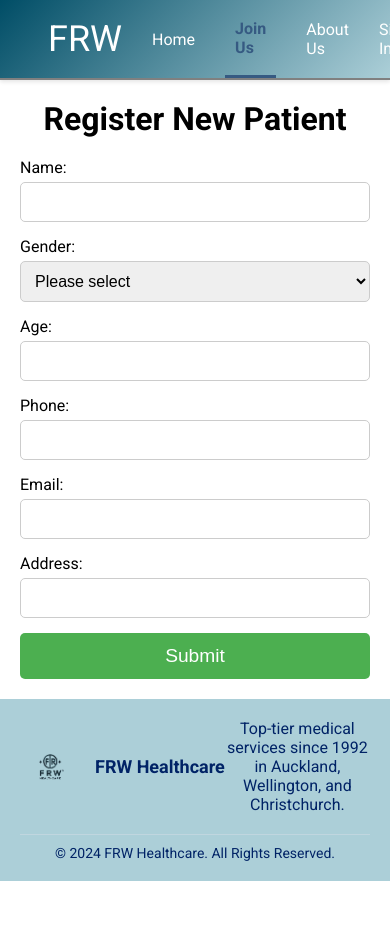
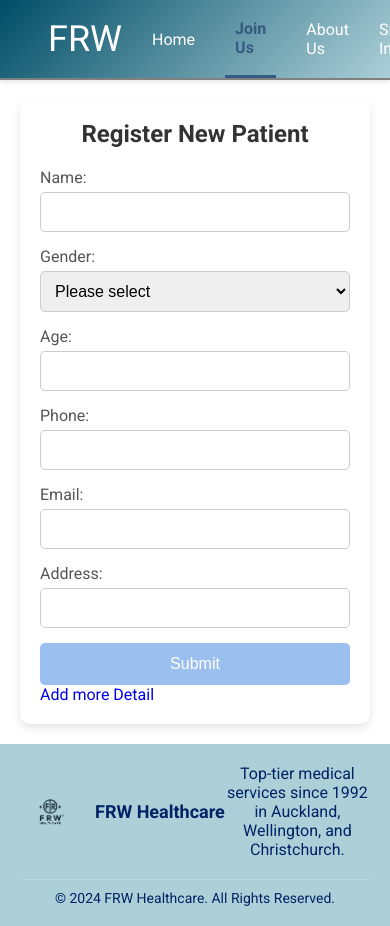
Before and after one commit to preyjk/Double-II, a Vue app in the folder frontend/: page /patient in a window 390 px wide. Shown: the top 926 px of the page. Before the commit the page ends 881 px from the top, so only its background shows below. Built offline with nearby package versions, Linux system fonts and the light colour scheme; what @fawmi/vue-google-maps would draw is missing.

Commit message:
Fixed : PatientPage

```diff
--- a/frontend/src/components/patients/InformationCollectingComponent.vue
+++ b/frontend/src/components/patients/InformationCollectingComponent.vue
@@ -1,4 +1,5 @@
 <template>
+  <div class="overlay"></div>
   <div class="enrollment-form">
     <h1>Enrol as our Patient</h1>
     <p>
@@ -244,6 +245,7 @@
       <button type="submit">Submit</button>
     </form>
   </div>
+
 </template>
 
 <script>
--- a/frontend/src/pages/patients/PatientRegisterPage.vue
+++ b/frontend/src/pages/patients/PatientRegisterPage.vue
@@ -2,7 +2,10 @@
     <div class="page-wrapper">
         <HeaderComponent class="container_header"></HeaderComponent>
         <div class="patient-form">
+            <div class="card">
                 <h1>Register New Patient</h1>
+                <transition name="fade">
+                    <div v-if="!showInfomationModal">
                         <form @submit.prevent="submitForm">
                             <div>
                                 <label for="name">Name:</label>
@@ -42,10 +45,24 @@
                             <button type="submit">Submit</button>
                         </form>
 
+                        <div>
+                            <!-- Add More Detail Link -->
+                            <a href="#" @click.prevent="switchToInformationCollectingComponent">Add more Detail</a>
+                        </div>
+
                         <div v-if="message" class="message">
                             <p>{{ message }}</p>
                         </div>
                     </div>
+                </transition>
+
+                <!-- Information Collecting Page -->
+            </div>
+
+        </div>
+        <transition name="fade">
+            <InformationCollectingComponent v-if="showInfomationModal" />
+        </transition>
         <FooterComponent class="container_footer"></FooterComponent>
     </div>
 </template>
@@ -53,15 +70,18 @@
 <script>
 import { addPatient_user } from "@/api/modules/patients.js";
 import HeaderComponent from "@/components/patients/HeaderComponent.vue";
-import FooterComponent from "@/components/patients/FooterComponent.vue"; // Replace this with the correct API import
+import FooterComponent from "@/components/patients/FooterComponent.vue";
+import InformationCollectingComponent from "@/components/patients/InformationCollectingComponent.vue";
 
 export default {
     components: {
         HeaderComponent,
         FooterComponent,
+        InformationCollectingComponent,
     },
     data() {
         return {
+            showInfomationModal: false,  // Controls visibility of InformationCollectingComponent
             formData: {
                 Name: "",
                 Gender: "",
@@ -75,14 +95,14 @@ export default {
     },
     methods: {
         async submitForm() {
-            const token = localStorage.getItem("authToken"); // Make sure the user is authenticated
+            const token = localStorage.getItem("authToken");
             if (!token) {
                 this.message = "Authentication required. Please log in.";
                 return;
             }
 
             try {
-                const response = await addPatient_user(this.formData, token); // Call API to add patient
+                const response = await addPatient_user(this.formData, token);
                 this.message = "Patient added successfully!";
                 console.log("Response:", response);
                 this.$router.push('/profile');
@@ -90,6 +110,9 @@ export default {
                 console.error("Error adding patient:", error);
                 this.message = "Failed to add patient. Please try again.";
             }
+        },
+        switchToInformationCollectingComponent() {
+            this.showInfomationModal = true;
         },
     },
 };
@@ -116,18 +139,56 @@ export default {
     margin: 0 auto;
     padding: 20px;
     box-sizing: border-box;
+    display: flex;
+    justify-content: center;
+    align-items: center;
+}
+
+/* Card hover effect */
+.card {
+    background-color: white;
+    border-radius: 10px;
+    box-shadow: 0 4px 8px rgba(0, 0, 0, 0.1);
+    padding: 30px;
+    max-width: 600px;
+    width: 100%;
+    box-sizing: border-box;
+    transition: box-shadow 0.3s ease, transform 0.3s ease;
+}
+
+.card:hover {
+    box-shadow: 0 8px 16px rgba(0, 0, 0, 0.2);
+    transform: translateY(-5px);
+}
+
+/* Transition effects */
+.fade-enter-active, .fade-leave-active {
+    transition: opacity 0.5s ease;
+}
+.fade-enter, .fade-leave-to {
+    opacity: 0;
+}
+
+/* Form input focus effect */
+.patient-form input:focus,
+.patient-form select:focus {
+    border-color: #4caf50;
+    box-shadow: 0 0 5px rgba(76, 175, 80, 0.5);
+    outline: none;
 }
 
 .patient-form h1 {
     text-align: center;
     font-size: 2rem;
     margin-bottom: 20px;
+    color: #333;
 }
 
 .patient-form label {
     display: block;
     margin-bottom: 5px;
     font-size: 1rem;
+    color: #555;
 }
 
 .patient-form input,
@@ -139,21 +200,24 @@ export default {
     border-radius: 5px;
     font-size: 1rem;
     box-sizing: border-box;
+    transition: border-color 0.3s ease, box-shadow 0.3s ease;
 }
 
 .patient-form button {
     width: 100%;
     padding: 12px;
-    background-color: #4caf50;
+    background-color: #9bbfee;
     color: white;
     border: none;
     border-radius: 5px;
     font-size: 1.2rem;
     cursor: pointer;
+    transition: background-color 0.3s ease, transform 0.3s ease;
 }
 
 .patient-form button:hover {
-    background-color: #45a049;
+    background-color: #e79d96;
+    transform: translateY(-2px);
 }
 
 .message {
@@ -185,4 +249,21 @@ export default {
         font-size: 1.2rem;
     }
 }
+
+@media (max-width: 480px) {
+    .card {
+        padding: 20px;
+    }
+
+    .patient-form h1 {
+        font-size: 1.5rem;
+    }
+
+    .patient-form label,
+    .patient-form input,
+    .patient-form select,
+    .patient-form button {
+        font-size: 1rem;
+    }
+}
 </style>
--- a/frontend/src/pages/patients/PersonalProfilePage.vue
+++ b/frontend/src/pages/patients/PersonalProfilePage.vue
@@ -1,7 +1,6 @@
 <template>
   <HeaderComponent />
   <el-card class="profile-card">
-
     <div class="profile-header">
       <h2>Patients Profile</h2>
 
@@ -26,6 +25,9 @@
         <p><strong>Email:</strong> {{ profileForm.email }}</p>
         <p><strong>Phone:</strong> {{ profileForm.phone }}</p>
       </div>
+
+      <!-- Add Patient Button -->
+      <el-button type="primary" @click="goToAddPatient" class="add-patient-button">Add Patient</el-button>
 
       <!-- Trigger to show the password change form modal -->
       <el-button type="primary" @click="showPasswordChangeModal" class="change-password-button">Change
@@ -65,7 +67,6 @@
           <li v-for="(booking, index) in bookings" :key="index" class="appointment-item">
             <div class="appointment-details">
               <p><strong>Doctor:</strong> Dr. {{ booking.DoctorName }}</p>
-              <p><strong>Location:</strong> {{ booking.Location }}</p>
               <p><strong>Date:</strong> {{ booking.Date }}</p>
               <p><strong>Time:</strong> {{ booking.StartTime }} - {{ booking.EndTime }}</p>
               <p><strong>Patient:</strong> {{ booking.LastName }}</p>
@@ -84,7 +85,6 @@
             </div>
           </li>
         </ul>
-
       </div>
       <div v-else>
         <p>You have no appointments scheduled.</p>
@@ -126,6 +126,7 @@ import HeaderComponent from "@/components/patients/HeaderComponent.vue";
 import FooterComponent from "@/components/patients/FooterComponent.vue";
 import { changePassword } from "@/api/modules/user.js";
 import { getPatientById_user } from "@/api/modules/patients.js";
+import { useRouter } from 'vue-router';
 
 export default {
   components: {
@@ -134,6 +135,7 @@ export default {
   },
   setup() {
     const store = useStore();
+    const router = useRouter();
     const profileForm = ref({
       name: "",
       email: "",
@@ -144,8 +146,6 @@ export default {
       avatarUrl: "",
     });
     const patientsDetails = ref([]);
-
-    const profileFormRef = ref(null);
     const isPasswordChangeVisible = ref(false);
     const isRescheduleModalVisible = ref(false);
     const rescheduleForm = ref({
@@ -155,6 +155,7 @@ export default {
     const currentBookingIndex = ref(null);
     const bookings = ref([]);
 
+    // Reset Password
     const resetPassword = () => {
       if (profileForm.value.newPassword === profileForm.value.confirmPassword) {
         changePassword(profileForm.value.email, profileForm.value.oldPassword, profileForm.value.newPassword)
@@ -170,14 +171,17 @@ export default {
       }
     };
 
+    // Show password change modal
     const showPasswordChangeModal = () => {
       isPasswordChangeVisible.value = true;
     };
 
+    // Close password change modal
     const closePasswordChangeModal = () => {
       isPasswordChangeVisible.value = false;
     };
 
+    // Handle avatar change
     const onAvatarChange = (event) => {
       const file = event.target.files[0];
       if (file) {
@@ -189,6 +193,7 @@ export default {
       }
     };
 
+    // Show reschedule modal
     const showRescheduleModal = (index) => {
       currentBookingIndex.value = index;
       isRescheduleModalVisible.value = true;
@@ -200,6 +205,7 @@ export default {
       rescheduleForm.value.newTime = "";
     };
 
+    // Reschedule booking
     const rescheduleBooking = () => {
       if (rescheduleForm.value.newDate && rescheduleForm.value.newTime) {
         const newDetails = {
@@ -218,10 +224,11 @@ export default {
       }
     };
 
+    // Fetch patient details
     const getPatients = async () => {
       const token = localStorage.getItem("authToken");
       if (!token) {
-        this.message = "Authentication required. Please log in.";
+        alert("Authentication required. Please log in.");
         return;
       }
 
@@ -231,26 +238,30 @@ export default {
         profileForm.value.email = patientsDetails.value[0].Email;
         profileForm.value.phone = patientsDetails.value[0].Phone;
       } catch (error) {
-        console.error("Error adding patient:", error);
-        this.message = "Failed to add patient. Please try again.";
+        console.error("Error fetching patient data:", error);
+        alert("Failed to fetch patient data. Please try again.");
       }
     };
 
     const cancelBooking = (index) => {
-      store.dispatch('cancelBooking', index);
+      store.dispatch("cancelBooking", index);
     };
 
+    // Navigate to add patient page
+    const goToAddPatient = () => {
+      router.push("/patient"); // Navigate to the patient registration page
+    };
+
+    // Load data on mount
     onMounted(() => {
       getPatients();
-      store.dispatch('getBookings').then(() => {
+      store.dispatch("getBookings").then(() => {
         bookings.value = store.state.bookings;
       });
-      console.log("xxx:", bookings.value);
     });
 
     return {
       profileForm,
-      profileFormRef,
       resetPassword,
       isPasswordChangeVisible,
       showPasswordChangeModal,
@@ -263,6 +274,7 @@ export default {
       closeRescheduleModal,
       rescheduleForm,
       rescheduleBooking,
+      goToAddPatient,
     };
   },
 };
@@ -368,23 +380,29 @@ export default {
   color: #2980b9;
 }
 
-
+.add-patient-button,
 .change-password-button {
-  margin-top: 15px;
+  width: 180px;
   background-color: #3498db;
-  border: none;
+  border: 2px solid #2980b9;
   color: white;
-  padding: 8px 16px;
-  font-size: 14px;
-  border-radius: 5px;
+  padding: 10px 20px;
+  font-size: 16px;
+  font-weight: bold;
+  border-radius: 8px;
   cursor: pointer;
-  transition: background-color 0.3s ease, box-shadow 0.3s ease;
+  transition: all 0.3s ease;
+  box-shadow: 0 4px 8px rgba(0, 0, 0, 0.15);
 }
 
+.add-patient-button:hover,
 .change-password-button:hover {
-  background-color: #2980b9;
-  box-shadow: 0 4px 8px rgba(52, 152, 219, 0.3);
+  background-color: #e79d96;
+  border-color: #e67e73;
+  transform: scale(1.05);
+  box-shadow: 0 6px 12px rgba(0, 0, 0, 0.2);
 }
+
 
 .appointments-container {
   margin-top: 35px;
```
Lines whose indentation alone changed are shown as unchanged.
